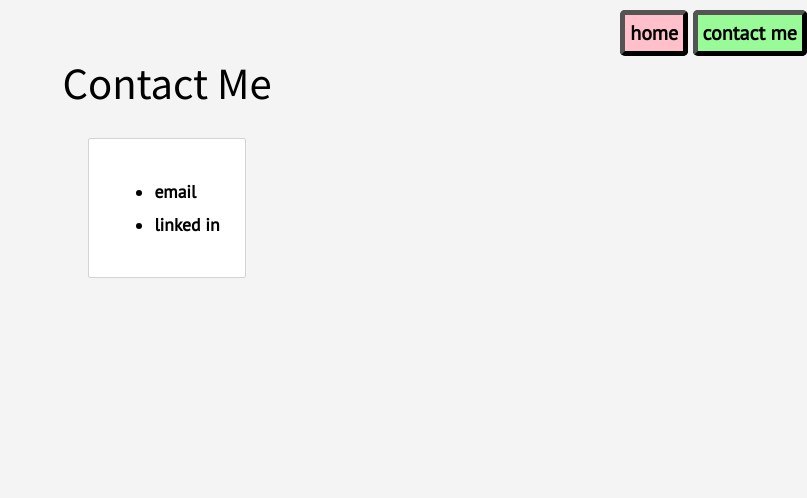
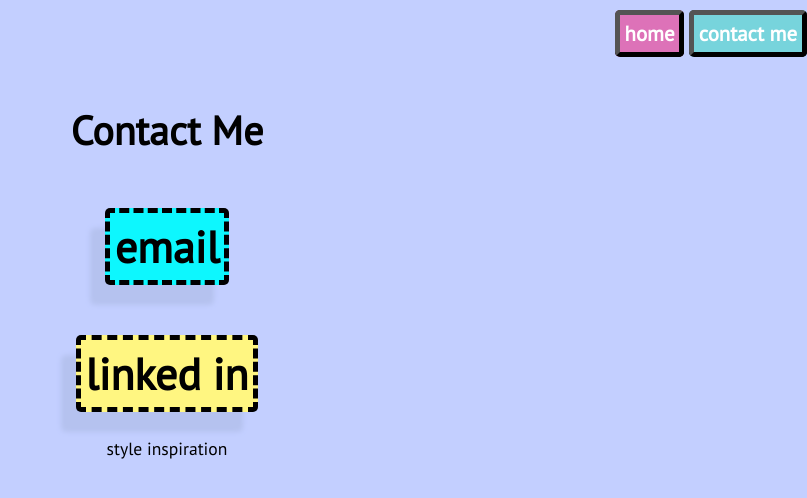
Before and after one commit to kairstenfay/kairstenfay.github.io, a Jekyll site: the page built from contact/index.html, in a window 1280 px wide. Shown: the top 498 px of the page, without its empty margins (473-1280 px from the left). Built offline with Jekyll 4.4.1, drawn with Linux system fonts in a browser that asks for light colours.

Commit message:
Numerous style changes, cruft removal

```diff
--- a/_layouts/default.html
+++ b/_layouts/default.html
@@ -26,4 +26,9 @@
 		</header>
 		{{ content }}
 	</body>
+	<footer>
+		<a href="https://i.pinimg.com/originals/c7/11/20/c7112015fe8e15055b04e7f071e76b38.jpg">
+		style inspiration
+		</a>
+	</footer>
 </html>
--- a/contact/index.html
+++ b/contact/index.html
@@ -4,9 +4,5 @@
 ---
 
 <h1 class="title">Contact Me</h1>
-<div id="talks" class="portfolio-section text-based">
-    <ul>
-        <li><a href="mailto:kairsten.fay@gmail.com">email</a></li>
-        <li><a href="https://linkedin.com/in/kairsten-fay">linked in</a></li>
-    </ul>
-</div>
+<h2><a href="mailto:kairsten.fay@gmail.com">email</a></h2>
+<h2><a href="https://linkedin.com/in/kairsten-fay">linked in</a></h2>
--- a/css/main.css
+++ b/css/main.css
@@ -2,30 +2,18 @@
 body {
     margin: 0;
     font-family: 'PT Sans', sans-serif;
-    background-color: #f4f4f4;
+    background-color: #c3cfff;
     display: grid;
     place-items: center;
 }
 
-h1, h2 {
-    font-family: 'Noto Sans SC', sans-serif;
-    font-weight: 200;
-}
-
-
 nav ul {
     list-style: none;
-    font-weight: bold;
     display: inline;
 }
 
 nav ul li {
     padding: 1vh;
-}
-
-a.nav {
-    color: white;
-    font-weight: 600;
 }
 
 footer img {
@@ -177,7 +165,6 @@
     text-decoration: none;
     color: black;
     font-family: 'PT Sans', sans-serif;
-    font-weight: 700;
     position: relative;
 }
 
@@ -223,6 +210,7 @@
     width: 100%;
     position: relative;
     top: 20px;
+    padding-bottom: 50px;
 }
 
 header a {
@@ -232,21 +220,61 @@
     background-color: white;
     top: 0;
     font-size: 20px;
+    border: 5px outset black;
+    color: white;
+    font-weight: bold;
+    font-size: 1.3em;
 }
 
 header a:first-child {
-    background-color: pink;
-    border: 5px outset black;
+    background-color: #dd72b8;
 }
 
 header a:nth-child(2) {
-    background-color: palegreen;
-    border: 5px outset black
+    background-color: #77d4dc;
 }
 
 header a:hover {
     color: grey;
     border: 5px inset black;
+}
+
+#home {
+    display: grid;
+    grid-template-columns: 1fr 1fr 1fr;
+    grid-template-rows: 1fr 1fr;
+}
+
+h2 {
+    border: 5px dashed black;
+    border-radius: 5px;
+    padding: 5px;
+    margin: 25px;
+    box-shadow: -15px 20px 5px #b5c2ef;
+}
+
+h2:first-child {
+    background-color: #ff7170;
+}
+
+h2:nth-child(2) {
+    background-color: #8383ff;
+}
+
+h2:nth-child(3) {
+    background-color: #0df7fe;
+}
+
+h2:nth-child(4) {
+    background-color: #fff681;
+}
+
+h2:nth-child(5) {
+    background-color: #dc787a;
+}
+
+h2:nth-child(6) {
+    background-color: #fca3ff;
 }
 
 #thumbnail {
--- a/index.html
+++ b/index.html
@@ -6,7 +6,7 @@
 <!-- Kairsten Fay Seattle Washington Data Science Data Scientist Data Analyst entry level junior female woman science
 biology research health environment sciences environmental ecology academic machine learning visualization
 statistical analysis inference computer science software engineer ui ux fullstack react full-stack frontend front-end -->
-<nav>
+<nav id="home">
 
     <h2><a href="/talks">talks</a></h2>
 
```
